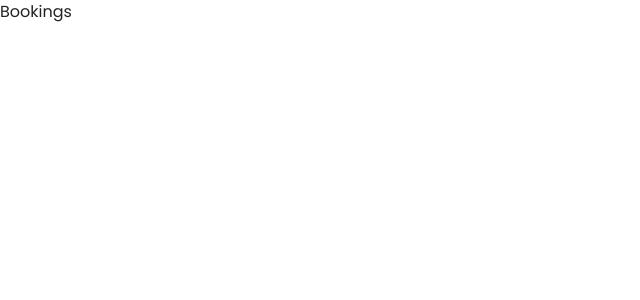
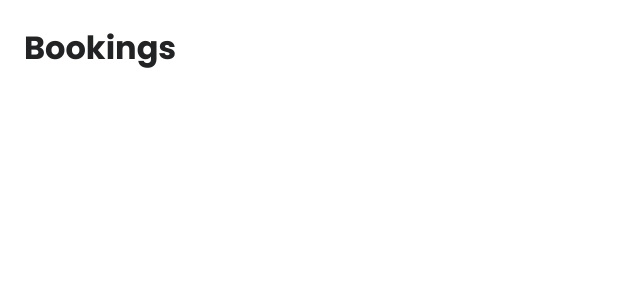
Before and after one commit to FlamingArch/pandaal, a Next.js app: page /bookings in a window 1280 px wide. Shown: the top 300 px of the page, without its empty margins (0-640 px from the left). Built offline with nearby package versions, Linux system fonts and the light colour scheme.

Commit message:
App Download Prompts

```diff
--- a/pages/bookings.js
+++ b/pages/bookings.js
@@ -1,7 +1,11 @@
 import { List } from "../components";
 
 const PageBookings = () => {
-  return <List.View>Bookings</List.View>;
+  return (
+    <List.View>
+      <List.Heading>Bookings</List.Heading>
+    </List.View>
+  );
 };
 
 export default PageBookings;
```
Also changed, not shown: fragments/AppDownload.js (added, +12 -0 lines), res/download-app.svg (added).
